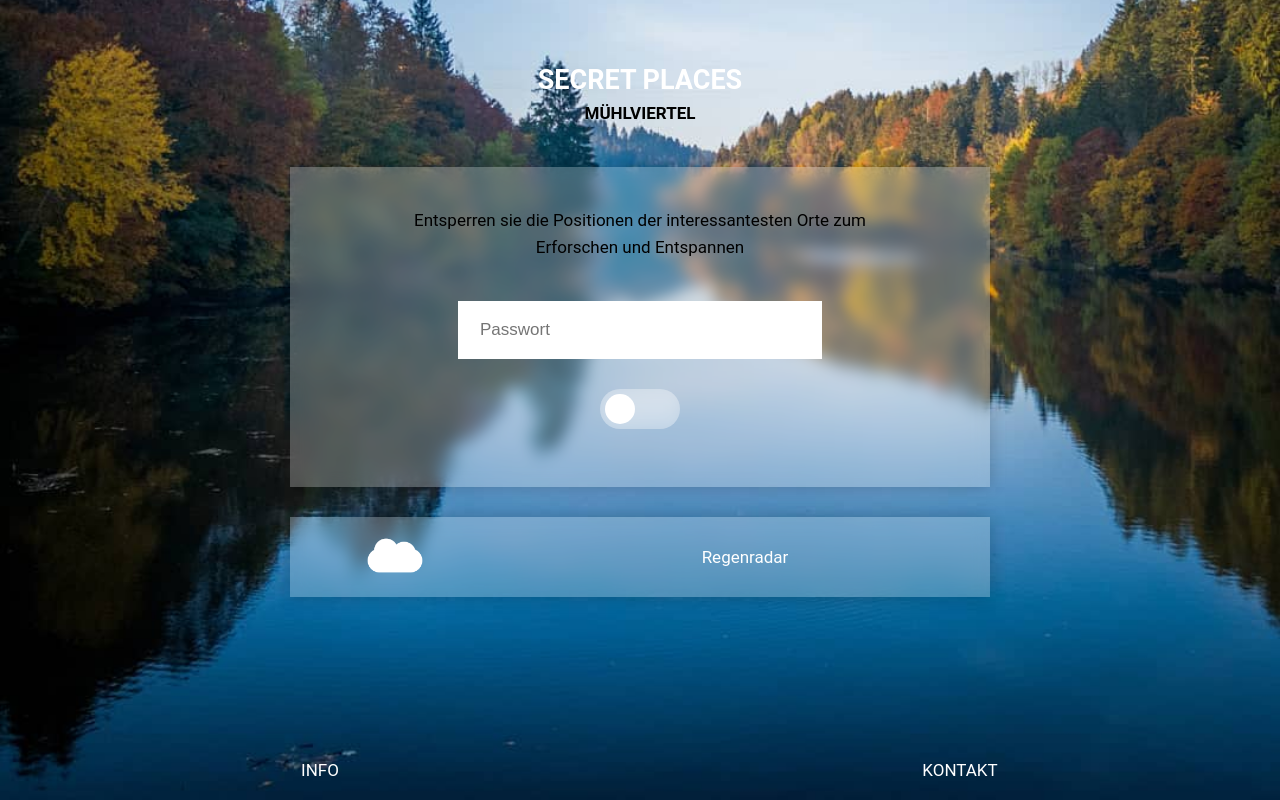
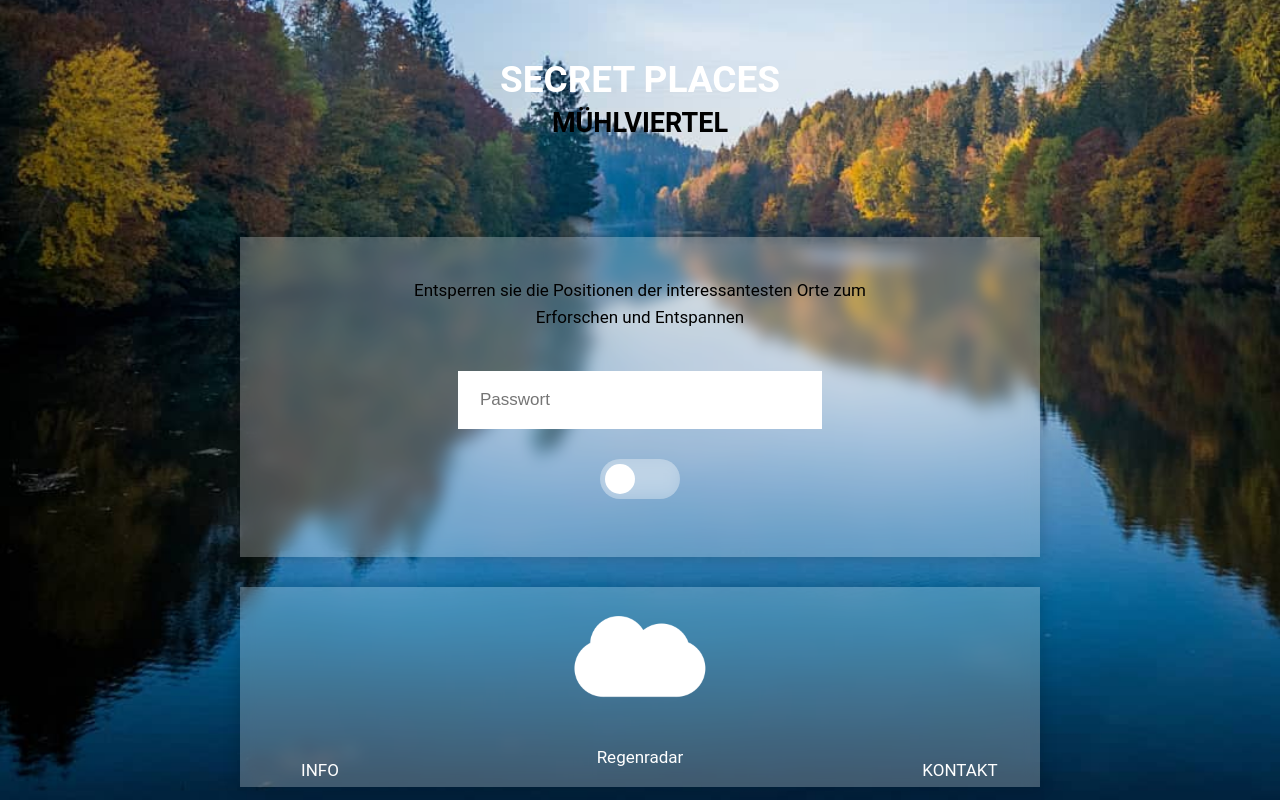
Before and after one commit to MichaelSchauer/michaelschauer.github.io, a PHP site: page / in a window 1280 px wide. Run offline with PHP 8.4, Linux system fonts and the light colour scheme.

Commit message:
Add files via upload

```diff
--- a/index.html
+++ b/index.html
@@ -18,9 +18,9 @@
             <div id="homecard" class="card">
                 <p>Entsperren sie die Positionen der interessantesten Orte zum <br/> Erforschen und Entspannen</p>
                 <input class="inputpass" type="password" placeholder="Passwort" id="userinput"/>
-                <div class="lockwrap">
+                <div class="lockwrap" onclick="login()">
                     <div class="lockslide">
-                        <div id="lockcirc" onclick="login()"></div>
+                        <div id="lockcirc"></div>
                     </div>
                 </div>
             </div>
--- a/style.css
+++ b/style.css
@@ -887,3 +887,78 @@ input {
     margin: 0;
     font-size: 30px;
 }
+
+/* Responsive */
+
+@media screen and (min-width: 600px) and (min-height: 700px){
+    #home h2{
+        font-size: 37px;
+    }
+
+    #home h3{
+        font-size: 27px;
+        margin-top: 10px;
+    }
+
+    #homecard{
+        margin-top: 100px;
+        max-width: 800px;
+    }
+    .card{
+        max-width: 800px;
+    }
+
+    #Regenradar{
+        max-width: 800px;
+        height: 200px;
+        flex-direction: column;
+    }
+
+    .rainleft{
+        display: flex;
+        width: 100%;
+        height: 70%;
+        justify-content: center;
+        align-items: center;
+    }
+
+    .rainright{
+        display: flex;
+        width: 100%;
+        height: 30%;
+        justify-content:center;
+        margin-bottom: 10px;
+        align-items:center;
+    }
+
+    .rainleft img{
+        margin-top: 30px;
+        height: 100px;
+        width: auto;
+        filter: invert(1);
+        -webkit-filter: invert(1);
+    }
+
+    #menuitem{
+        font-size: 30px;
+    }
+
+    #contactcard input{
+       max-width: 700px;
+    }
+
+    #contactcard p{
+        font-size: 20px;
+        margin-bottom: 30px;
+    }
+
+    #contactcard textarea{
+        max-width: 700px;
+    }
+
+    .placename{
+        font-size: 50px;
+        margin-bottom: 50px;
+    }
+
+  }
```
